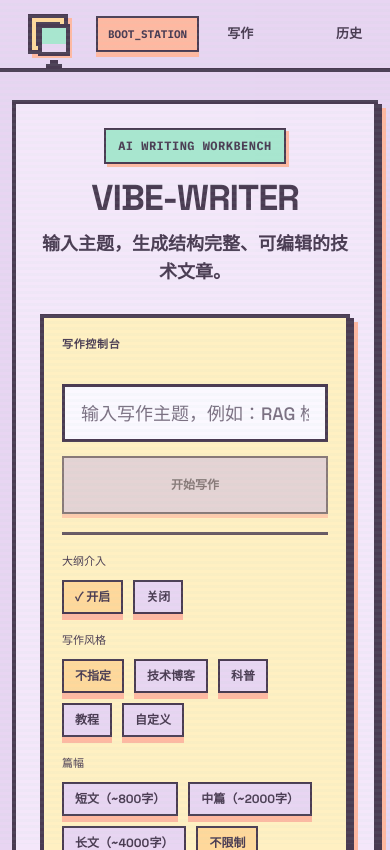
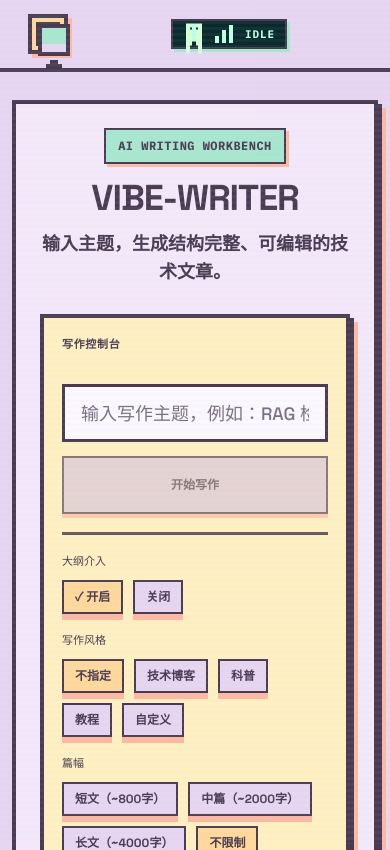
Before and after one commit to 404ll/vibe-writer, a React (Vite) app in the folder frontend/: page / in a window 390 px wide. Shown: the top 850 px of the page. Built offline with nearby package versions, Linux system fonts and the light colour scheme; no server answers.

Commit message:
style: add navbar status pet

```diff
--- a/frontend/src/App.tsx
+++ b/frontend/src/App.tsx
@@ -214,6 +214,35 @@ export default function App() {
 
   const isRunning = !!job && job.stage !== 'done' && job.stage !== 'error'
   const isScrollable = isRunning || awaitingReview
+  const navPetState = job?.stage === 'error'
+    ? 'error'
+    : job?.stage === 'done'
+      ? 'done'
+      : awaitingReview
+        ? 'review'
+        : isRunning
+          ? job?.stage ?? 'run'
+          : 'idle'
+  const navPetLabel: Record<string, string> = {
+    idle: '空闲',
+    plan: '规划中',
+    write: '写作中',
+    review: '审稿中',
+    export: '保存中',
+    done: '完成',
+    error: '异常',
+    run: '运行中',
+  }
+  const navPetCode: Record<string, string> = {
+    idle: 'IDLE',
+    plan: 'PLAN',
+    write: 'WRITE',
+    review: 'CHECK',
+    export: 'SAVE',
+    done: 'DONE',
+    error: 'ERR',
+    run: 'RUN',
+  }
 
   return (
     <Routes>
@@ -226,11 +255,17 @@ export default function App() {
                 <span className="pixel-icon pixel-icon--computer" />
               </div>
             </div>
-            <nav className="nav-links" aria-label="主导航">
-              <span className="nav-link">写作</span>
-              <span className="nav-link">历史</span>
-            </nav>
-            <span className="nav-cta">BOOT_STATION</span>
+            <div className={`nav-pet nav-pet--${navPetState}`} role="status" aria-label={`状态：${navPetLabel[navPetState] ?? '运行中'}`}>
+              <span className="nav-pet-frame" aria-hidden="true">
+                <span className="pet-sprite" />
+                <span className="pet-signal">
+                  <span />
+                  <span />
+                  <span />
+                </span>
+                <span className="pet-code">{navPetCode[navPetState] ?? 'RUN'}</span>
+              </span>
+            </div>
           </header>
 
           <div className={isScrollable ? 'app-body app-body--running' : 'app-body app-body--idle'}>
--- a/frontend/src/index.css
+++ b/frontend/src/index.css
@@ -259,33 +259,159 @@ code {
   place-items: center;
 }
 
-.nav-links {
+.nav-pet {
   display: flex;
-  align-items: center;
-  gap: 20px;
+  justify-content: flex-end;
   flex: 1;
+  min-width: 0;
 }
 
-.nav-link {
-  font-family: var(--mono);
-  font-size: 16px;
-  font-weight: 600;
-  text-transform: uppercase;
-  color: var(--text);
-  text-decoration: none;
+.nav-pet-frame {
+  display: inline-flex;
+  align-items: center;
+  gap: 10px;
+  height: 30px;
+  padding: 4px 10px;
+  background: #092126;
+  border: 2px solid var(--border);
+  box-shadow: 3px 3px 0 0 #ffb8a1;
 }
 
-.nav-cta {
+.pet-sprite {
+  position: relative;
+  width: 22px;
+  height: 20px;
+  flex: 0 0 auto;
+  image-rendering: pixelated;
+}
+
+.pet-sprite::before,
+.pet-sprite::after {
+  content: "";
+  position: absolute;
+  background: #d8ffd6;
+}
+
+.pet-sprite::before {
+  left: 9px;
+  top: 2px;
+  width: 4px;
+  height: 16px;
+  box-shadow:
+    -6px -2px 0 0 #d8ffd6,
+    6px -2px 0 0 #d8ffd6,
+    -4px 4px 0 0 #d8ffd6,
+    4px 4px 0 0 #d8ffd6,
+    -6px 12px 0 0 #d8ffd6,
+    6px 12px 0 0 #d8ffd6;
+}
+
+.pet-sprite::after {
+  left: 7px;
+  top: 0;
+  width: 8px;
+  height: 4px;
+}
+
+.pet-signal {
+  display: inline-grid;
+  grid-template-columns: repeat(3, 4px);
+  align-items: end;
+  gap: 3px;
+  height: 18px;
+}
+
+.pet-signal span {
+  display: block;
+  width: 4px;
+  background: #d8ffd6;
+}
+.pet-signal span:nth-child(1) { height: 7px; opacity: 0.65; }
+.pet-signal span:nth-child(2) { height: 13px; opacity: 0.85; }
+.pet-signal span:nth-child(3) { height: 18px; }
+
+.pet-code {
   display: inline-flex;
   align-items: center;
-  min-height: 0;
-  padding: 8px 10px;
-  border: 2px solid var(--border);
-  background: #ffb8a1;
+  height: 18px;
+  padding-left: 2px;
   font-family: var(--mono);
+  font-size: 11px;
+  line-height: 1;
   font-weight: 700;
-  font-size: 11px;
-  box-shadow: 0 5px 0 0 #ffb8a1;
+  color: #d8ffd6;
+  letter-spacing: 0.08em;
+}
+
+.nav-pet--idle .nav-pet-frame {
+  background: #0a2a2e;
+  box-shadow: 3px 3px 0 0 #a8e6cf;
+}
+.nav-pet--idle .pet-sprite {
+  animation: pet-idle 2.4s steps(2, end) infinite;
+}
+.nav-pet--idle .pet-sprite::before,
+.nav-pet--idle .pet-sprite::after,
+.nav-pet--idle .pet-signal span {
+  background: #bfffe6;
+}
+.nav-pet--idle .pet-signal span {
+  opacity: 1;
+}
+.nav-pet--idle .pet-code {
+  color: #bfffe6;
+}
+.nav-pet--plan .pet-sprite::before,
+.nav-pet--review .pet-sprite::before {
+  box-shadow:
+    -8px 2px 0 0 #d8ffd6,
+    8px 2px 0 0 #d8ffd6,
+    -4px 7px 0 0 #d8ffd6,
+    4px 7px 0 0 #d8ffd6,
+    -6px 13px 0 0 #d8ffd6,
+    6px 13px 0 0 #d8ffd6;
+}
+.nav-pet--write .pet-sprite {
+  animation: pet-work 0.8s steps(2, end) infinite;
+}
+.nav-pet--done .pet-sprite::before {
+  box-shadow:
+    -7px 4px 0 0 #d8ffd6,
+    7px 4px 0 0 #d8ffd6,
+    -3px 8px 0 0 #d8ffd6,
+    3px 8px 0 0 #d8ffd6,
+    -4px 12px 0 0 #d8ffd6,
+    4px 12px 0 0 #d8ffd6;
+}
+.nav-pet--error .nav-pet-frame {
+  background: #31191d;
+}
+.nav-pet--error .pet-sprite::before,
+.nav-pet--error .pet-sprite::after,
+.nav-pet--error .pet-signal span {
+  background: #ffd0c8;
+}
+.nav-pet--error .pet-code {
+  color: #ffd0c8;
+}
+
+.nav-pet--plan .pet-signal span,
+.nav-pet--write .pet-signal span,
+.nav-pet--review .pet-signal span,
+.nav-pet--export .pet-signal span {
+  animation: pet-signal 0.9s steps(2, end) infinite;
+}
+.nav-pet--plan .pet-signal span:nth-child(2),
+.nav-pet--write .pet-signal span:nth-child(2),
+.nav-pet--review .pet-signal span:nth-child(2),
+.nav-pet--export .pet-signal span:nth-child(2) {
+  animation-delay: 0.12s;
+}
+.nav-pet--plan .pet-signal span:nth-child(3),
+.nav-pet--write .pet-signal span:nth-child(3),
+.nav-pet--review .pet-signal span:nth-child(3),
+.nav-pet--export .pet-signal span:nth-child(3) {
+  animation-delay: 0.24s;
 }
 
 .app-shell {
@@ -1115,6 +1241,18 @@ code {
   0%, 100% { opacity: 1; }
   50% { opacity: 0; }
 }
+@keyframes pet-idle {
+  0%, 100% { transform: translateY(0); }
+  50% { transform: translateY(-1px); }
+}
+@keyframes pet-work {
+  0%, 100% { transform: translateX(0); }
+  50% { transform: translateX(2px); }
+}
+@keyframes pet-signal {
+  0%, 100% { transform: translateY(0); }
+  50% { transform: translateY(-3px); }
+}
 
 @media (prefers-reduced-motion: reduce) {
   *, *::before, *::after {
@@ -1197,14 +1335,10 @@ code {
   .top-nav {
     flex-wrap: wrap;
   }
-  .nav-links {
+  .nav-pet {
     order: 3;
     width: 100%;
-    justify-content: space-between;
-    gap: 8px;
-  }
-  .nav-link {
-    font-size: 13px;
+    justify-content: center;
   }
   .app-body {
     width: calc(100% - 24px);
```
